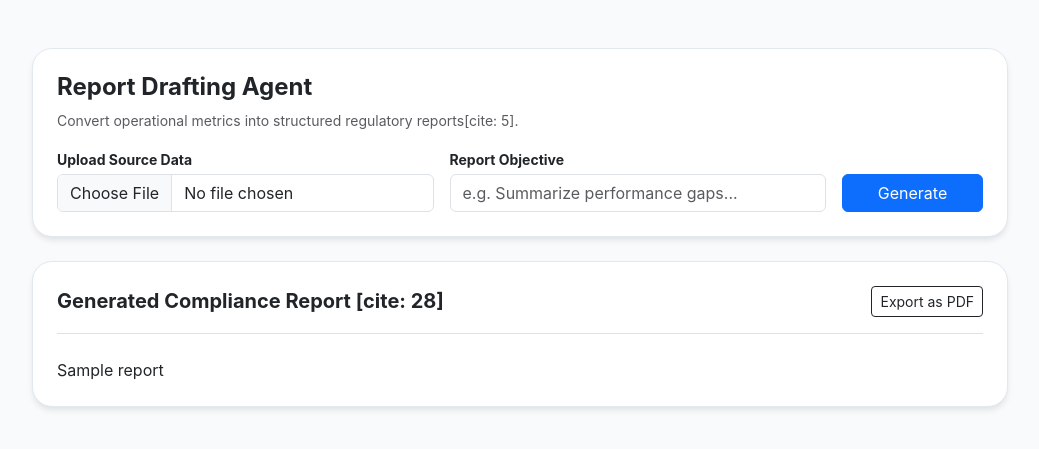
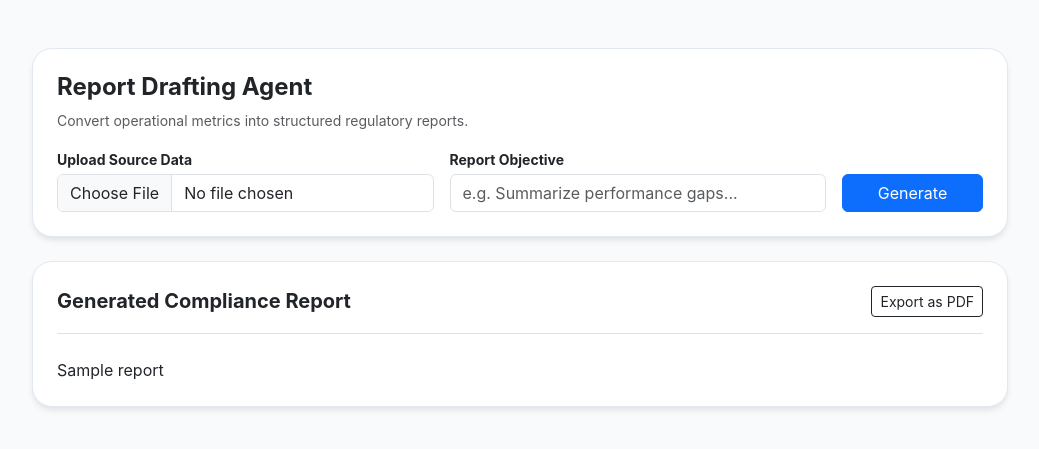
Before and after one commit to anisha1520/AI_Report_Agent, a Flask app: template templates/index.html in a window 1280 px wide. Shown: the top 449 px of the page, without its empty margins (120-1159 px from the left). Run offline with Flask 3, Linux system fonts and the light colour scheme; the template is opened without the code that fills it: most values are stand-ins (such as "Sample title", 1, 10 or a date in 2020).

Commit message:
solve cities word error comming

````diff
--- a/app.py
+++ b/app.py
@@ -17,6 +17,8 @@ def get_ai_report(query, data_string):
     """
     prompt = f"""
     SYSTEM: You are a Compliance Reporting Agent.
+    INSTRUCTION: Provide a clean, executive-level report.
+    STRICT RULE: Do NOT include any citations, references, or text like '' or '[1]'.
     DATA CONTEXT (First 15 rows): {data_string}
     USER REQUEST: {query}
 
@@ -28,17 +30,22 @@ def get_ai_report(query, data_string):
     FORMATTING RULES:
     - Use ONLY Bootstrap 5 HTML classes.
     - DO NOT include markdown blocks (```html).
-    - DO NOT include any citation tags, the word "cite", or .
-    - Return only the inner HTML content.
     """
-
     try:
         response = model.generate_content(prompt)
         report_html = response.text.replace("```html", "").replace("```", "").strip()
 
-        report_html = re.sub(r'(?i)cite[:\s]*\d*', '', report_html)
-        report_html = re.sub(r'(?i)source[:\s]*\d*', '', report_html)
-        report_html = re.sub(r'\[.*?\]', '', report_html)
+
+        patterns = [
+            r'\[cite[:\s]*\d+\]',
+            r'\[\d+\]',
+            r'\(cite[:\s]*\d+\)',
+            r'cite[:\s]*\d+',
+            r'【.*?】'
+        ]
+
+        for pattern in patterns:
+            report_html = re.sub(pattern, '', report_html, flags=re.IGNORECASE)
 
         return report_html
     except Exception as e:
--- a/templates/index.html
+++ b/templates/index.html
@@ -24,7 +24,7 @@
 <div class="container py-5" style="max-width: 1000px;">
     <div class="glass-card p-4 mb-4">
         <h4 class="fw-bold">Report Drafting Agent</h4>
-        <p class="text-muted small">Convert operational metrics into structured regulatory reports[cite: 5].</p>
+        <p class="text-muted small">Convert operational metrics into structured regulatory reports.</p>
 
         <form action="/" method="POST" enctype="multipart/form-data" id="uploadForm">
             <div class="row g-3">
@@ -46,7 +46,7 @@
     {% if report %}
     <div class="glass-card p-4 animate-fade-in">
         <div class="d-flex justify-content-between align-items-center mb-4 border-bottom pb-3">
-            <h5 class="mb-0 fw-bold">Generated Compliance Report [cite: 28]</h5>
+            <h5 class="mb-0 fw-bold">Generated Compliance Report</h5>
             <button class="btn btn-sm btn-outline-dark" onclick="window.print()">Export as PDF</button>
         </div>
 
````
